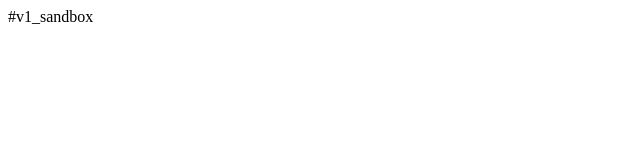
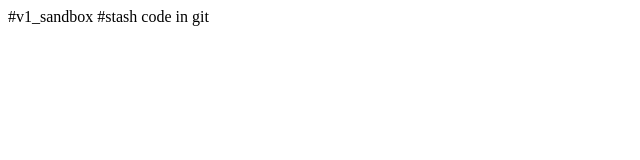
Before and after one commit to nabin-bh/sandbox, a plain HTML site: page index.html in a window 1280 px wide. Shown: the whole page, without its empty margins (0-640 px from the left). Drawn offline with Linux system fonts and the light colour scheme.

Commit message:
test: old stash

```diff
--- a/index.html
+++ b/index.html
@@ -10,6 +10,7 @@
 
 <body>
     #v1_sandbox
+    #stash code in git
 </body>
 
 </html>
```
